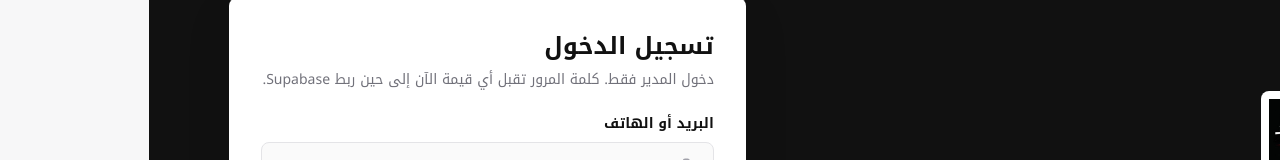
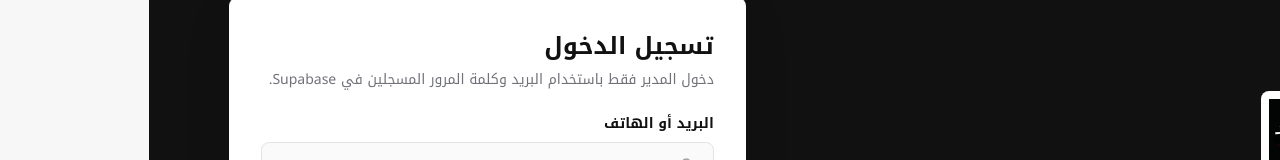
Before and after one commit to MohamedAbdullaElfaituri/Car, a Next.js app: page /login in a window 1280 px wide. Shown: the part 165-325 px from the top of the page. Built offline with nearby package versions, Linux system fonts and the light colour scheme.

Commit message:
feat: enhance login error handling and update user feedback messages

```diff
--- a/app/login/actions.ts
+++ b/app/login/actions.ts
@@ -14,7 +14,12 @@ export async function loginAction(formData: FormData) {
   });
 
   if (error) {
-    redirect("/login?error=1");
+    redirect("/login?error=invalid");
+  }
+
+  const { data: sessionData } = await supabase.auth.getSession();
+  if (!sessionData.session?.user) {
+    redirect("/login?error=session");
   }
 
   redirect("/dashboard");
--- a/app/login/page.tsx
+++ b/app/login/page.tsx
@@ -1,7 +1,20 @@
 import { LockKeyhole, Phone } from "lucide-react";
 import { loginAction } from "./actions";
 
-export default function LoginPage() {
+const errorMessages: Record<string, string> = {
+  invalid: "بيانات الدخول غير صحيحة. تأكد من البريد وكلمة المرور الموجودة في Supabase Authentication.",
+  session: "تم قبول بيانات الدخول لكن الجلسة لم تُحفظ. امسح Cookies للموقع ثم حاول من جديد.",
+  manager: "تم تسجيل الدخول، لكن هذا المستخدم غير مفعّل كمدير في جدول public.users."
+};
+
+type LoginPageProps = {
+  searchParams?: Promise<{ error?: string }>;
+};
+
+export default async function LoginPage({ searchParams }: LoginPageProps) {
+  const params = await searchParams;
+  const errorMessage = params?.error ? errorMessages[params.error] : "";
+
   return (
     <main className="min-h-screen bg-brand-black text-white">
       <section className="mx-auto flex min-h-screen w-full max-w-6xl items-center px-4 py-8">
@@ -16,7 +29,13 @@ export default function LoginPage() {
 
           <form action={loginAction} className="rounded-lg bg-white p-5 text-brand-black shadow-soft sm:p-8">
             <h2 className="text-2xl font-bold">تسجيل الدخول</h2>
-            <p className="mt-2 text-sm text-zinc-500">دخول المدير فقط. كلمة المرور تقبل أي قيمة الآن إلى حين ربط Supabase.</p>
+            <p className="mt-2 text-sm text-zinc-500">دخول المدير فقط باستخدام البريد وكلمة المرور المسجلين في Supabase.</p>
+
+            {errorMessage ? (
+              <div className="mt-4 rounded-lg border border-red-200 bg-red-50 p-3 text-sm font-bold text-red-800">
+                {errorMessage}
+              </div>
+            ) : null}
 
             <label className="mt-6 block text-sm font-semibold" htmlFor="identifier">
               البريد أو الهاتف
```
